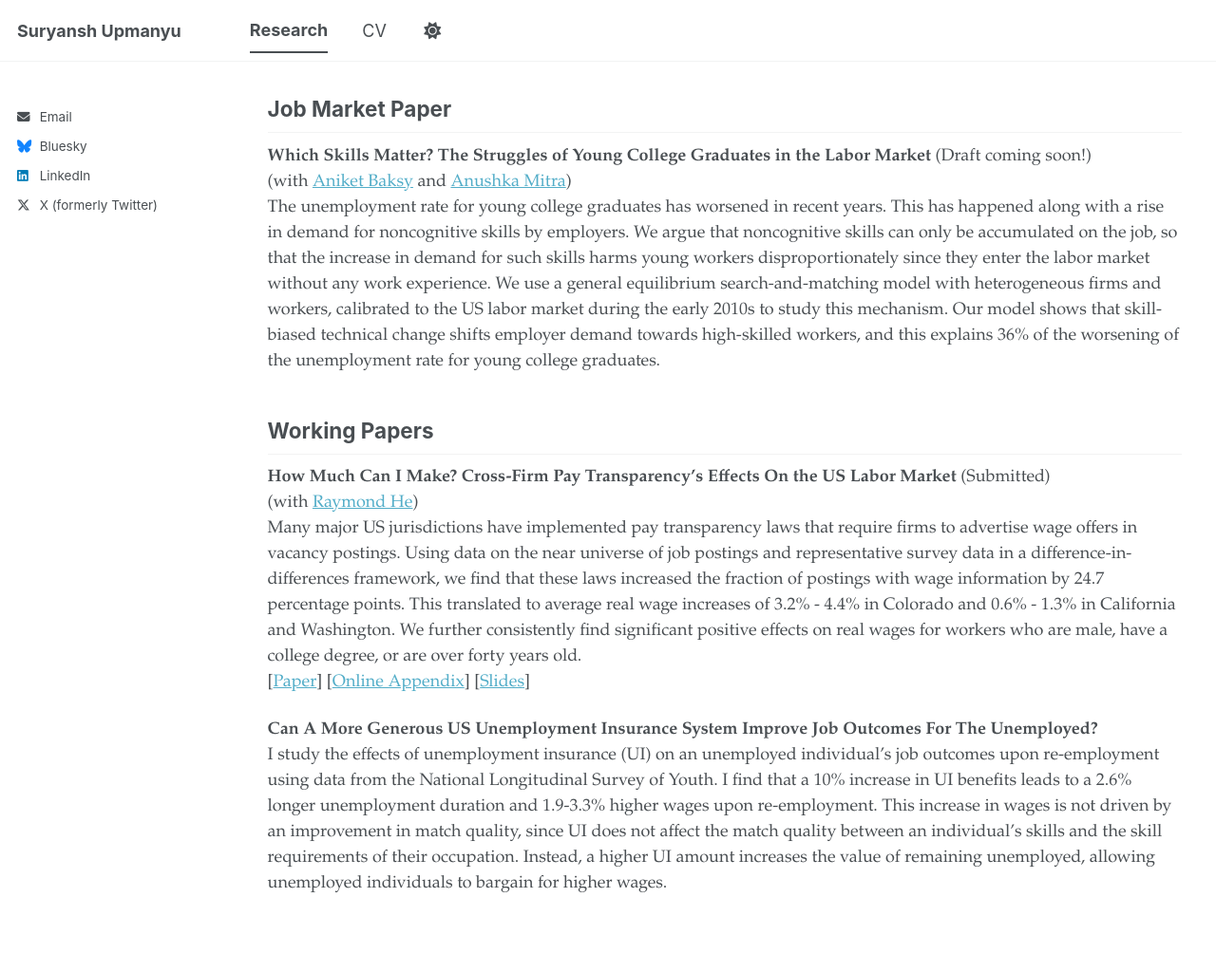
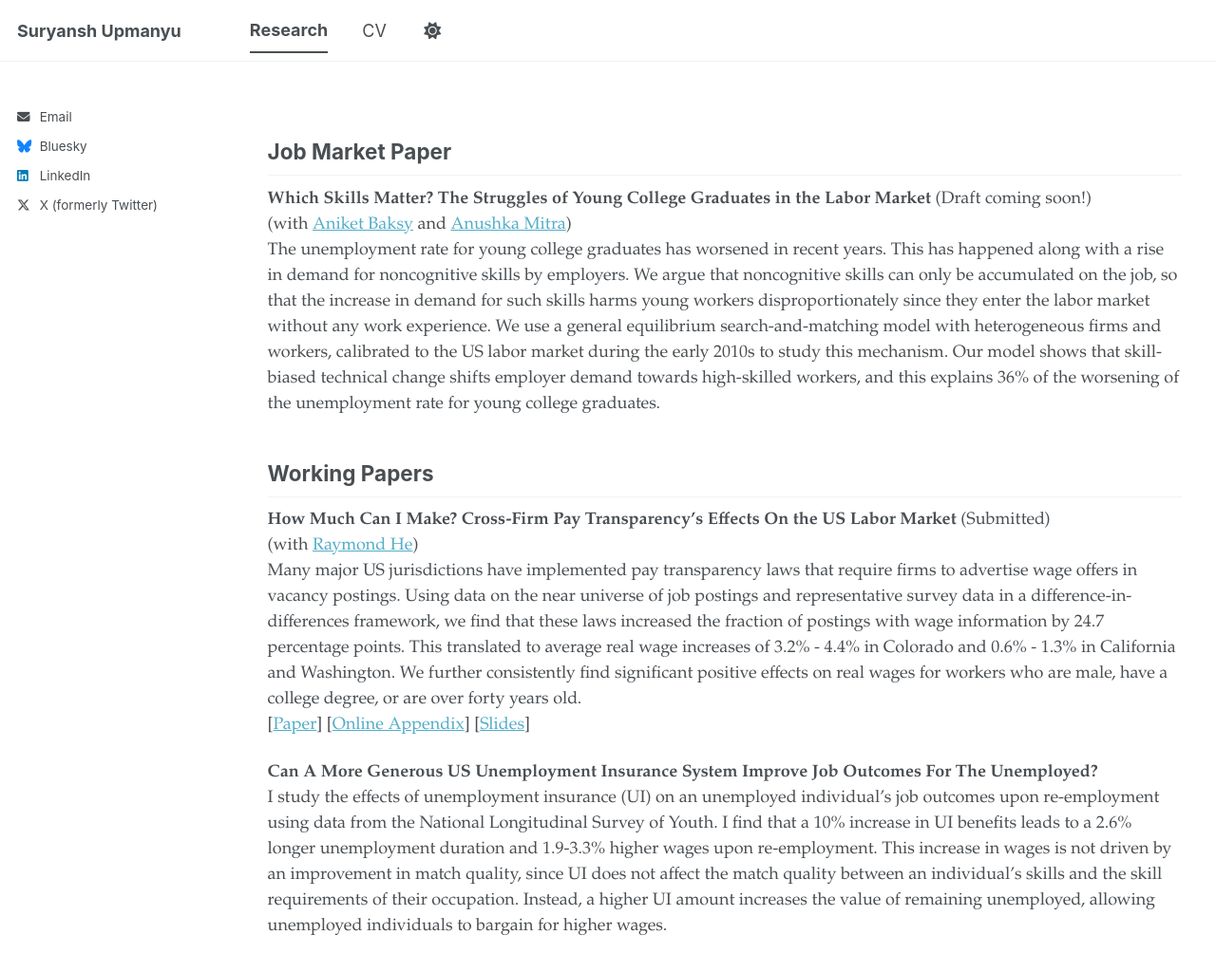
Before and after one commit to upmanyu-suryansh/upmanyu-suryansh.github.io, a Jekyll site: the page built from _pages/research.md, in a window 1280 px wide and 1233 px high. Shown: the top 1024 px of the window at 95% size. Built offline with Jekyll 4.4.1, drawn with Linux system fonts in a browser that asks for light colours; a script bundle is joined from its source files by our own code; library files that are not in the unit come from our copies.

Commit message:
Update padding for page content in main.scss

```diff
--- a/assets/css/main.scss
+++ b/assets/css/main.scss
@@ -66,6 +66,6 @@ article.page {
   padding-right: 1em;
 }
 
-.page__content h2:first-child {
-  margin-top: 0;
+.page__content {
+  padding-top: 0;
 }
```
